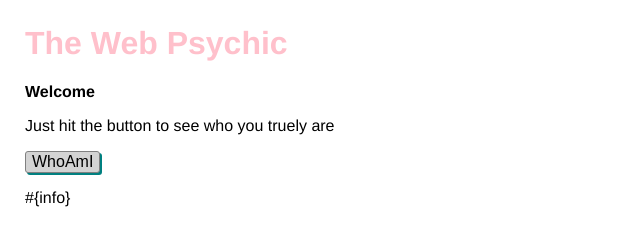
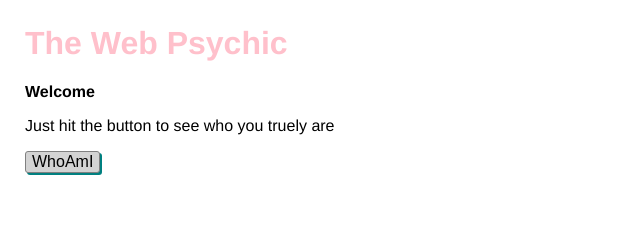
Before and after one commit to zoeyle/req-header-fcc, a website: page views/index.html in a window 1280 px wide. Shown: the full height of the page, 0-640 px from the left. Drawn offline with nearby package versions, Linux system fonts and the light colour scheme.

Commit message:
🚜🌮 Checkpoint views/index.html:565149/56 public/client.js:565149/8

```diff
--- a/public/client.js
+++ b/public/client.js
@@ -16,7 +16,7 @@ $(function() {
 
   $('button').submit(function(event) {
     event.preventDefault();
-    $('#show').appendTo('#info');
+    $('<p></p>').text(toRet).appendTo('#show');
 
     });
 
--- a/views/index.html
+++ b/views/index.html
@@ -30,9 +30,8 @@
       <p class="bold">Welcome</p>
       <p>Just hit the button to see who you truely are</p>
         <button type="submit">WhoAmI</button>
-       <section class="info">
-        <p id="show">#{info}
-        </p>
+       <section class="show">
+
       </section>
     </main>
 
```
